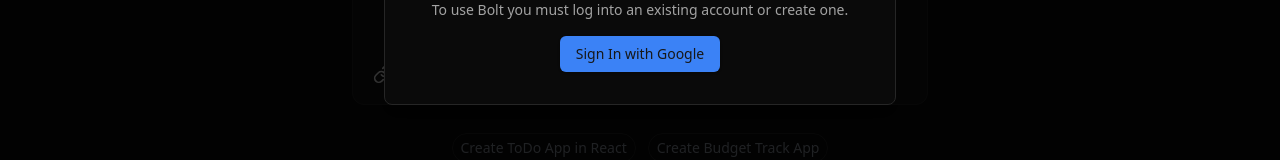
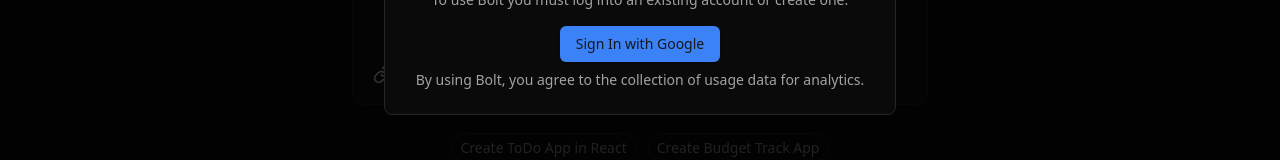
Before and after one commit to you112ef/bolt.new-new, a Next.js app: page / in a window 1280 px wide. Both pictures are taken after a click on the button "Sign in". Shown: the part 387-547 px from the top of the page. Built offline with nearby package versions, Linux system fonts and the light colour scheme; no server answers.

Commit message:
fix import

```diff
--- a/src/app/components/LoginDialog.tsx
+++ b/src/app/components/LoginDialog.tsx
@@ -58,7 +58,7 @@ const LoginDialog = ({openDialog,closeDialog}) => {
                 <h2 className='font-bold text-2xl text-white'>{Lookup.SIGNIN_HEADING}</h2>
                 <p className='mt-2 text-center'>{Lookup.SIGNIN_SUBHEADING}</p>
                 <Button onClick={() => googleLogin()} className='bg-blue-500 mt-2 hover:bg-blue-400'>Sign In with Google</Button>
-                <p>{Lookup.SIGNIn_AGREEMENT_TEXT}</p>
+                <p>{Lookup.SIGNIN_AGREEMENT_TEXT}</p>
                 </div>
             </DialogDescription>
             </DialogHeader>
```
